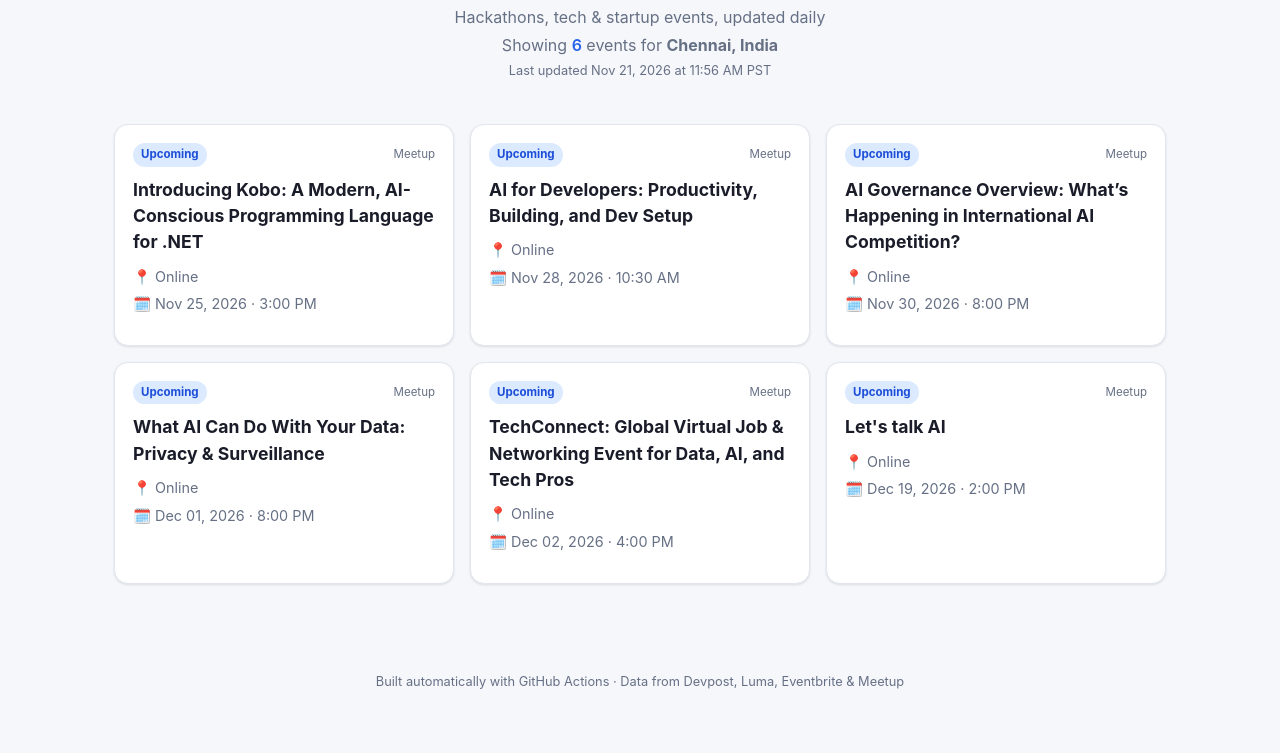
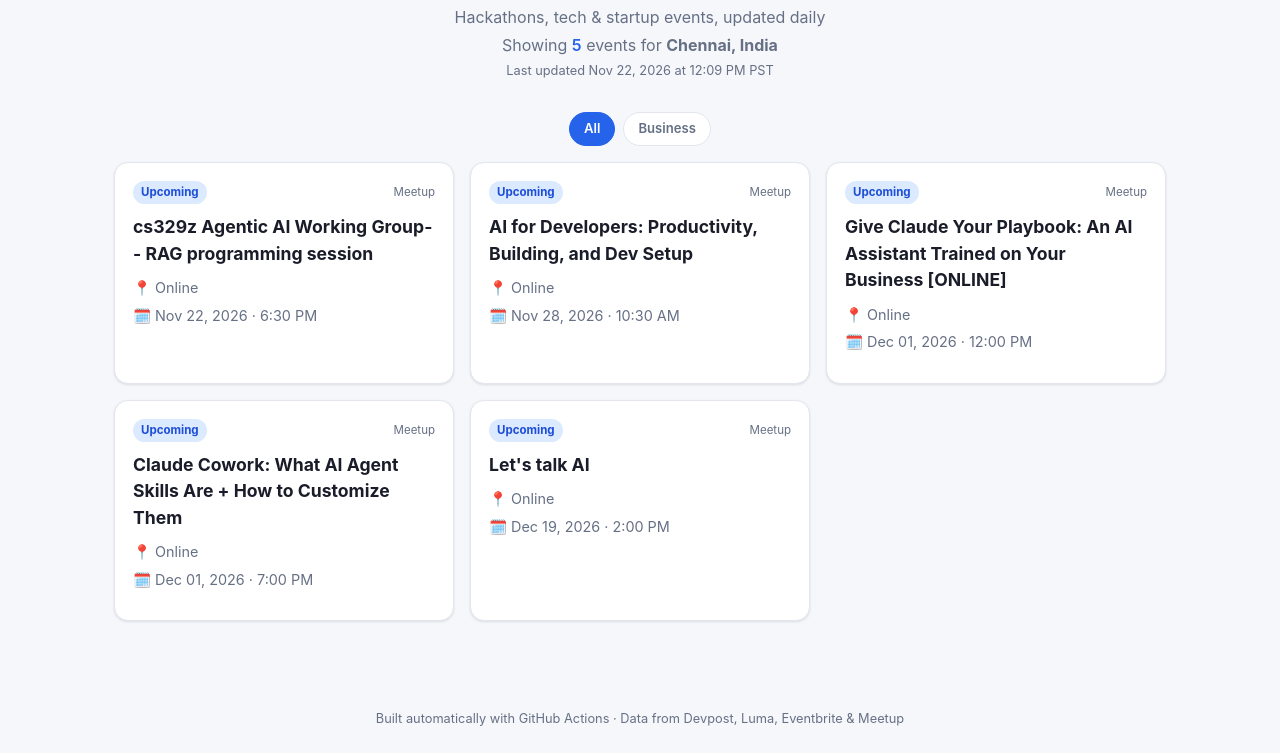
Before and after one commit to merlin-jennifer/tech-events, a plain HTML site: page index.html in a window 1280 px wide. Shown: the part 132-885 px from the top of the page. Before the commit the page ends 847 px from the top, so only its background shows below. Drawn offline with Linux system fonts and the light colour scheme.

Commit message:
Update events (2026-11-22)

```diff
--- a/index.html
+++ b/index.html
@@ -88,19 +88,23 @@
   <header>
     <h1>Tech Events near me</h1>
     <p>Hackathons, tech &amp; startup events, updated daily</p>
-    <p>Showing <span class="count" id="event-count">6</span> events for <strong>Chennai, India</strong></p>
-    <p style="font-size:.8rem">Last updated Nov 21, 2026 at 11:56 AM PST</p>
+    <p>Showing <span class="count" id="event-count">5</span> events for <strong>Chennai, India</strong></p>
+    <p style="font-size:.8rem">Last updated Nov 22, 2026 at 12:09 PM PST</p>
   </header>
+  <div class="filters">
+    <button class="filter-btn active" data-filter="all">All</button>
+    <button class="filter-btn" data-filter="business">Business</button>
+  </div>
   <main>
 
-        <a class="card" data-categories="" href="https://www.meetup.com/technology-ai/events/317465551/" target="_blank" rel="noopener">
+        <a class="card" data-categories="" href="https://www.meetup.com/handsonprogrammingevents/events/317470789/" target="_blank" rel="noopener">
           <div class="card-top">
             <span class="state upcoming">Upcoming</span>
             <span class="src">Meetup</span>
           </div>
-          <h2>Introducing Kobo: A Modern, AI-Conscious Programming Language for .NET</h2>
+          <h2>cs329z Agentic AI Working Group-- RAG programming session</h2>
           <p class="meta">📍 Online</p>
-          <p class="meta">🗓️ Nov 25, 2026 · 3:00 PM</p>
+          <p class="meta">🗓️ Nov 22, 2026 · 6:30 PM</p>
           <div class="tags"></div>
 
         </a>
@@ -115,36 +119,25 @@
           <div class="tags"></div>
 
         </a>
-        <a class="card" data-categories="" href="https://www.meetup.com/ai-safety-awareness-group-boston/events/317499157/" target="_blank" rel="noopener">
+        <a class="card" data-categories="business" href="https://www.meetup.com/the-ai-briefing-room/events/317273680/" target="_blank" rel="noopener">
           <div class="card-top">
             <span class="state upcoming">Upcoming</span>
             <span class="src">Meetup</span>
           </div>
-          <h2>AI Governance Overview: What’s Happening in International AI Competition?</h2>
+          <h2>Give Claude Your Playbook: An AI Assistant Trained on Your Business [ONLINE]</h2>
           <p class="meta">📍 Online</p>
-          <p class="meta">🗓️ Nov 30, 2026 · 8:00 PM</p>
+          <p class="meta">🗓️ Dec 01, 2026 · 12:00 PM</p>
           <div class="tags"></div>
 
         </a>
-        <a class="card" data-categories="" href="https://www.meetup.com/ai-safety-awareness-group-boston/events/317501676/" target="_blank" rel="noopener">
+        <a class="card" data-categories="" href="https://www.meetup.com/above-the-model/events/316684583/" target="_blank" rel="noopener">
           <div class="card-top">
             <span class="state upcoming">Upcoming</span>
             <span class="src">Meetup</span>
           </div>
-          <h2>What AI Can Do With Your Data: Privacy &amp; Surveillance</h2>
+          <h2>Claude Cowork: What AI Agent Skills Are + How to Customize Them</h2>
           <p class="meta">📍 Online</p>
-          <p class="meta">🗓️ Dec 01, 2026 · 8:00 PM</p>
-          <div class="tags"></div>
-
-        </a>
-        <a class="card" data-categories="" href="https://www.meetup.com/ac-nyc/events/316847797/" target="_blank" rel="noopener">
-          <div class="card-top">
-            <span class="state upcoming">Upcoming</span>
-            <span class="src">Meetup</span>
-          </div>
-          <h2>TechConnect: Global Virtual Job &amp; Networking Event for Data, AI, and Tech Pros</h2>
-          <p class="meta">📍 Online</p>
-          <p class="meta">🗓️ Dec 02, 2026 · 4:00 PM</p>
+          <p class="meta">🗓️ Dec 01, 2026 · 7:00 PM</p>
           <div class="tags"></div>
 
         </a>
```
Also changed, not shown: events.json (+15 -28 lines).
